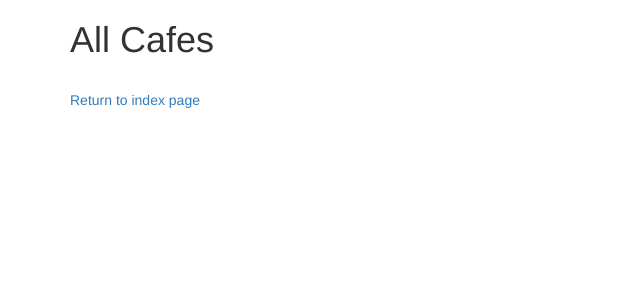
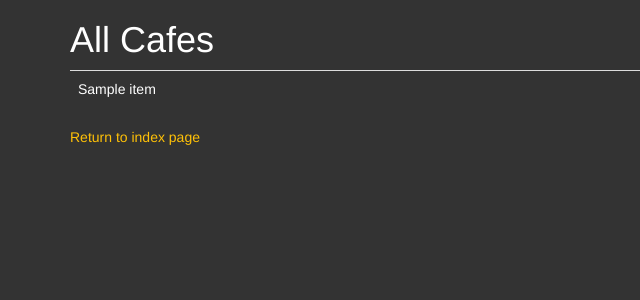
Before and after one commit to gloria-cheung/python_projects, a Flask app: template cafe_wifi/templates/cafes.html in a window 1280 px wide. Shown: the top 300 px of the page, without its empty margins (0-640 px from the left). Run offline with Flask 2, Linux system fonts and the light colour scheme; the template is opened without the code that fills it: most values are stand-ins (such as "Sample title", 1, 10 or a date in 2020); some libraries are stand-ins or nearby versions.

Commit message:
import custom stylesheet and render table of cafes

```diff
--- a/cafe_wifi/templates/cafes.html
+++ b/cafe_wifi/templates/cafes.html
@@ -1,5 +1,9 @@
 {% extends 'bootstrap/base.html' %}
-
+{% block styles %}
+{{super()}}
+<link rel="stylesheet"
+      href="{{url_for('.static', filename='css/styles.css')}}">
+{% endblock %}
 {% block title %}Restaurants{% endblock %}
 
 {% block content %}
@@ -11,9 +15,17 @@
       <h1>All Cafes</h1>
 
 	  <table class="table">
-          <!-- This is where you will write the code to render a Bootstrap
-          Table that contains all the information from the
-          cafe-data.csv file. -->
+          {% for cafe in cafes: %}
+          <tr>
+              {% for item in cafe: %}
+                  {% if "https" in item: %}
+                    <td><a href="{{ item }}">Maps Link</a></td>
+                  {% else: %}
+                    <td>{{ item }}</td>
+                  {% endif %}
+              {% endfor %}
+          </tr>
+          {% endfor %}
   	  </table>
 
       <p><a href="#">Return to index page</a></p>
```
